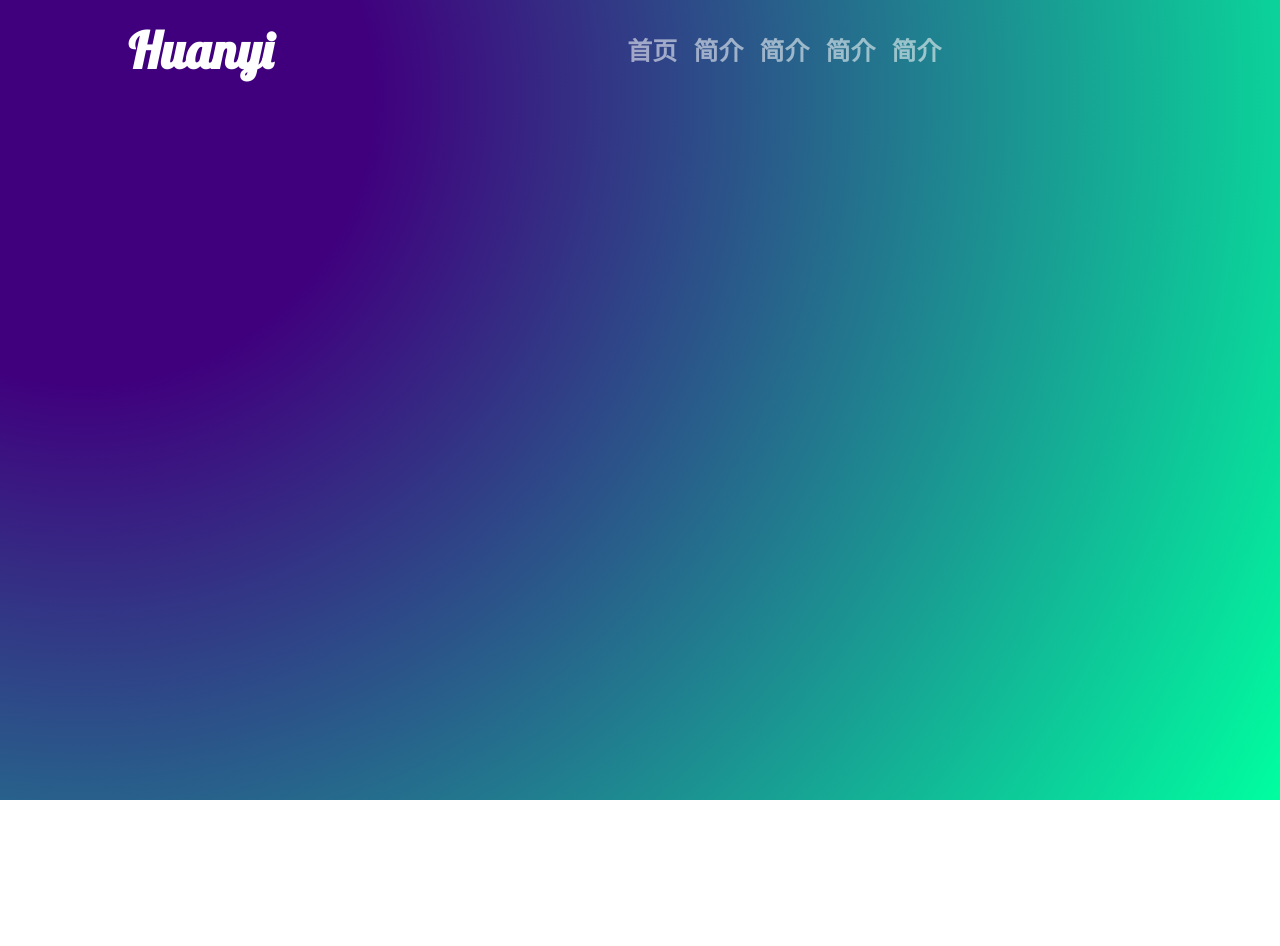
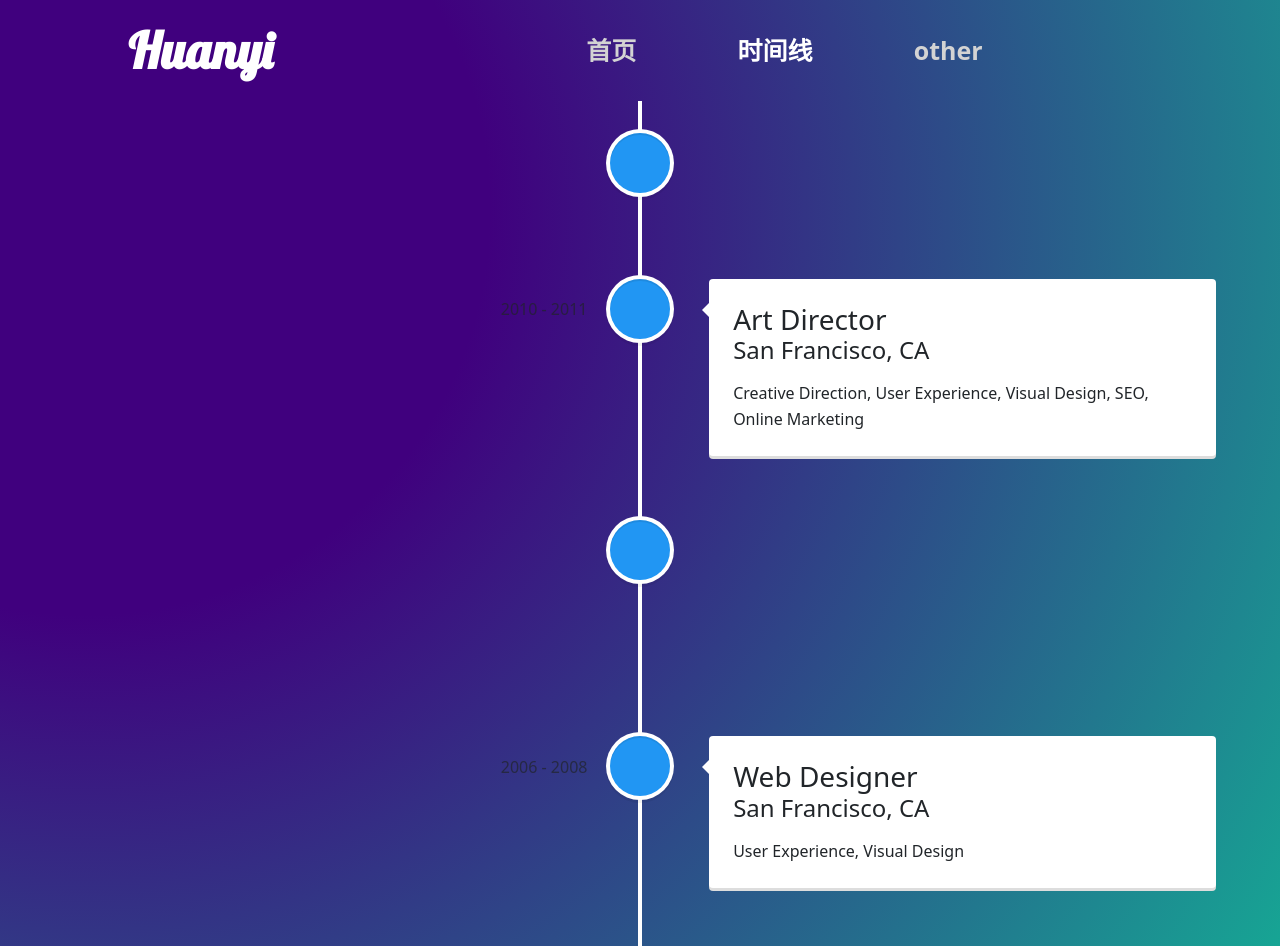
Before and after one commit to CHENG-LIANG1/huanyi, a React (Create React App) app: page /timeline in a window 1280 px wide. Shown: the top 946 px of the page. Before the commit the page ends 800 px from the top, so only its background shows below. Built offline with nearby package versions, Linux system fonts and the light colour scheme; a web font is replaced by a local one.

Commit message:
updated nav bar style, added timeline

```diff
--- a/package.json
+++ b/package.json
@@ -15,6 +15,7 @@
     "react-dom": "^17.0.2",
     "react-router-dom": "^6.0.2",
     "react-scripts": "4.0.3",
+    "react-vertical-timeline-component": "^3.5.2",
     "rsuite": "^5.2.1",
     "semantic-ui-css": "^2.4.1",
     "semantic-ui-react": "^2.0.4",
--- a/src/App.js
+++ b/src/App.js
@@ -2,6 +2,7 @@ import './App.css';
 import NavigationBar from './components/Nav/navbar';
 import { BrowserRouter, Routes, Route } from "react-router-dom";
 import Home from './components/Home/home';
+import Timeline from './components/Timeline/timeline';
 function App() {
   return (
     <div className="App">
@@ -11,6 +12,7 @@ function App() {
       <NavigationBar />
         <Routes>
           <Route path="/"  element={<Home />} />
+          <Route path="/timeline" element={<Timeline />} />
         </Routes>
     </BrowserRouter>
 
--- a/src/components/Nav/nav.css
+++ b/src/components/Nav/nav.css
@@ -21,7 +21,12 @@
 .link {
     font-weight: 800;
     font-size: 25px;
-    text-align: center;
+    text-decoration: none;
+    color: lightgray;
+}
+
+.link:hover {
+    color: white;
 }
 
 .ham {
@@ -29,6 +34,13 @@
 }
 
 .links {
+    width: 40%;
     margin-right: auto;
     margin-left: auto;
+    display: flex;
+    justify-content: space-between;
 }
+
+.active {
+    color: white;
+}
--- a/src/components/Nav/navbar.js
+++ b/src/components/Nav/navbar.js
@@ -1,24 +1,24 @@
-import React from "react";
+import React, {useState} from "react";
 import { Nav, Navbar } from 'react-bootstrap';
+import { NavLink } from "react-router-dom";
 import "./nav.css"
 
 function NavigationBar(){
 
   return(
-  <div className="navi">
-    <Navbar collapseOnSelect expand="lg"  variant="dark">
+  <div className="navi" >
+
+    <Navbar collapseOnSelect expand="lg"  variant="dark" >
       <Navbar.Brand className="logo" href="#home">
         Huanyi
       </Navbar.Brand>
       <Navbar.Toggle className="ham" aria-controls="responsive-navbar-nav" />
       <Navbar.Collapse id="responsive-navbar-nav">
-        <Nav className="links">
-          <Nav.Link className="link" bg="dark" href="#features">首页</Nav.Link>
-          <Nav.Link className="link" href="#pricing">简介</Nav.Link>
-          <Nav.Link className="link" href="#pricing">简介</Nav.Link>
-          <Nav.Link className="link" href="#pricing">简介</Nav.Link>
-          <Nav.Link className="link" href="#pricing">简介</Nav.Link>
-        </Nav>
+        <div className="links">
+          <NavLink className="link"  to="/"  >首页</NavLink>
+          <NavLink className="link"  to="/timeline">时间线</NavLink>
+          <NavLink className="link"  to="/d">other</NavLink>
+        </div>
 
       </Navbar.Collapse>
     </Navbar>
--- /dev/null
+++ b/src/components/Timeline/timeline.js
@@ -0,0 +1,101 @@
+import React from 'react';
+import { VerticalTimeline, VerticalTimelineElement }  from 'react-vertical-timeline-component';
+import 'react-vertical-timeline-component/style.min.css';
+function Timeline() {
+
+    return(
+            <div>
+<VerticalTimeline>
+  <VerticalTimelineElement
+    className="vertical-timeline-element--work"
+    contentStyle={{ background: 'rgb(33, 150, 243)', color: '#fff' }}
+    contentArrowStyle={{ borderRight: '7px solid  rgb(33, 150, 243)' }}
+    date="1999.07.05"
+    iconStyle={{ background: 'rgb(33, 150, 243)', color: '#fff' }}
+  >
+    <h3 className="vertical-timeline-element-title">欢怡出生</h3>
+
+  </VerticalTimelineElement>
+  <VerticalTimelineElement
+    className="vertical-timeline-element--work"
+    date="2010 - 2011"
+    iconStyle={{ background: 'rgb(33, 150, 243)', color: '#fff' }}
+
+  >
+    <h3 className="vertical-timeline-element-title">Art Director</h3>
+    <h4 className="vertical-timeline-element-subtitle">San Francisco, CA</h4>
+    <p>
+      Creative Direction, User Experience, Visual Design, SEO, Online Marketing
+    </p>
+  </VerticalTimelineElement>
+  <VerticalTimelineElement
+    className="vertical-timeline-element--work"
+    date="2008 - 2010"
+    iconStyle={{ background: 'rgb(33, 150, 243)', color: '#fff' }}
+
+  >
+    <h3 className="vertical-timeline-element-title">Web Designer</h3>
+    <h4 className="vertical-timeline-element-subtitle">Los Angeles, CA</h4>
+    <p>
+      User Experience, Visual Design
+    </p>
+  </VerticalTimelineElement>
+  <VerticalTimelineElement
+    className="vertical-timeline-element--work"
+    date="2006 - 2008"
+    iconStyle={{ background: 'rgb(33, 150, 243)', color: '#fff' }}
+
+  >
+    <h3 className="vertical-timeline-element-title">Web Designer</h3>
+    <h4 className="vertical-timeline-element-subtitle">San Francisco, CA</h4>
+    <p>
+      User Experience, Visual Design
+    </p>
+  </VerticalTimelineElement>
+  <VerticalTimelineElement
+    className="vertical-timeline-element--education"
+    date="April 2013"
+    iconStyle={{ background: 'rgb(233, 30, 99)', color: '#fff' }}
+  >
+    <h3 className="vertical-timeline-element-title">Content Marketing for Web, Mobile and Social Media</h3>
+    <h4 className="vertical-timeline-element-subtitle">Online Course</h4>
+    <p>
+      Strategy, Social Media
+    </p>
+  </VerticalTimelineElement>
+  <VerticalTimelineElement
+    className="vertical-timeline-element--education"
+    date="November 2012"
+    iconStyle={{ background: 'rgb(233, 30, 99)', color: '#fff' }}
+
+  >
+    <h3 className="vertical-timeline-element-title">Agile Development Scrum Master</h3>
+    <h4 className="vertical-timeline-element-subtitle">Certification</h4>
+    <p>
+      Creative Direction, User Experience, Visual Design
+    </p>
+  </VerticalTimelineElement>
+  <VerticalTimelineElement
+    className="vertical-timeline-element--education"
+    date="2002 - 2006"
+    iconStyle={{ background: 'rgb(233, 30, 99)', color: '#fff' }}
+
+  >
+    <h3 className="vertical-timeline-element-title">Bachelor of Science in Interactive Digital Media Visual Imaging</h3>
+    <h4 className="vertical-timeline-element-subtitle">Bachelor Degree</h4>
+    <p>
+      Creative Direction, Visual Design
+    </p>
+  </VerticalTimelineElement>
+  <VerticalTimelineElement
+    iconStyle={{ background: 'rgb(16, 204, 82)', color: '#fff' }}
+
+  />
+</VerticalTimeline>
+
+                </div>
+
+    )
+}
+
+export default Timeline
```
Also changed, not shown: 1 other file (tests, documents, lock files or other folders).
